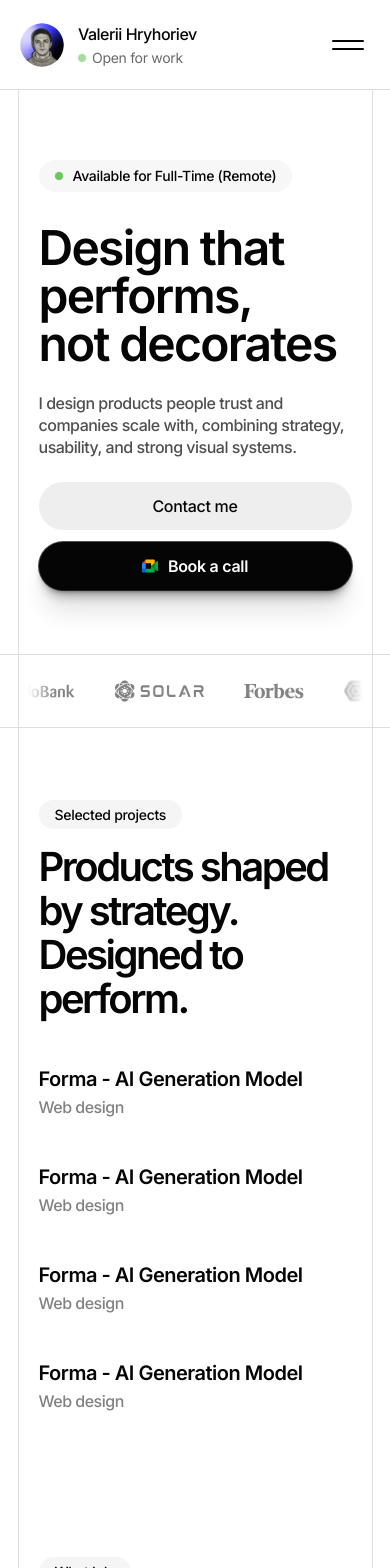
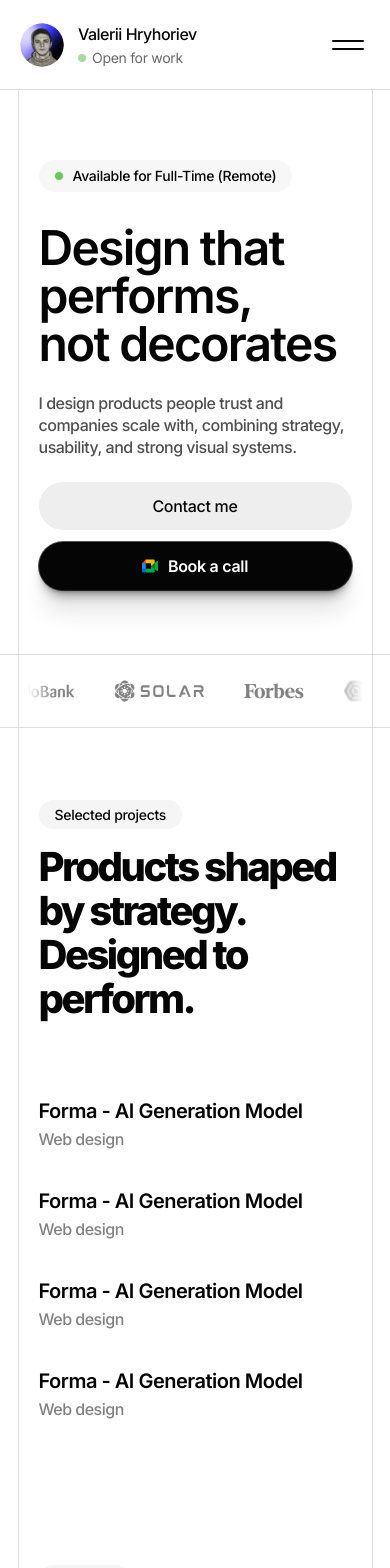
Before and after one commit to howtovalerii/Portfolio, a Next.js app: page / in a window 390 px wide. Shown: the top 1568 px of the page. Built offline with nearby package versions, Linux system fonts and the light colour scheme; grey boxes are pictures that could not be loaded.

Commit message:
Update global.css

```diff
--- a/app/global.css
+++ b/app/global.css
@@ -553,7 +553,7 @@ button {
   display: flex;
   flex-direction: column;
   align-items: center;
-  gap: 40px;
+  gap: 64px;
   width: 100%;
 }
 
@@ -561,7 +561,7 @@ button {
   display: flex;
   flex-direction: column;
   align-items: center;
-  gap: 16px;
+  gap: 20px;
 }
 
 .projects-title {
@@ -573,7 +573,7 @@ button {
   color: #050505;
   text-align: center;
   font-size: 60px;
-  font-weight: 600;
+  font-weight: 800;
   line-height: 64px;
   letter-spacing: -2.5px;
 }
@@ -602,7 +602,7 @@ button {
   gap: 12px;
   align-self: stretch;
   flex: 1 0 0;
-  cursor: pointer;
+  cursor: none;
   transition: opacity 0.2s ease;
 }
 
@@ -670,12 +670,18 @@ button {
   font-weight: 600;
   line-height: 24px;
   letter-spacing: -0.5px;
-  transform: scale(0.9);
-  transition: transform 0.3s ease;
+  /* cursor-follow: controlled via inline style in component */
+  position: absolute;
+  top: 50%;
+  left: 50%;
+  transform: translate(-50%, -50%) scale(0.9);
+  transition: transform 0.15s cubic-bezier(0.22, 1, 0.36, 1), opacity 0.2s ease;
+  pointer-events: none;
+  white-space: nowrap;
 }
 
 .project-card:hover .project-card-view-btn {
-  transform: scale(1);
+  transform: translate(-50%, -50%) scale(1);
 }
 
 .project-card-text {
@@ -1742,20 +1748,22 @@ button {
   .section-final-cta {
     padding: 72px 20px;
   }
-  .projects-header { align-items: flex-start; }
+  .projects-header { align-items: flex-start; gap: 16px; }
   .projects-title {
     font-size: 40px;
     line-height: 44px;
     letter-spacing: -2.5px;
     text-align: left;
   }
+  .project-card { cursor: pointer; }
+  .project-card-overlay { display: none; }
 
   /* ── Selected Projects ── */
   .projects-inner,
-  .education-inner { gap: 32px; }
+  .education-inner { gap: 64px; }
   .projects-grid,
-  .education-grid { width: 100%; gap: 32px; }
-  .projects-row { flex-direction: column; gap: 32px; }
+  .education-grid { width: 100%; gap: 24px; }
+  .projects-row { flex-direction: column; gap: 24px; }
   .project-card-image { aspect-ratio: 335 / 220; }
 
   /* ── What I Do ── */
```
